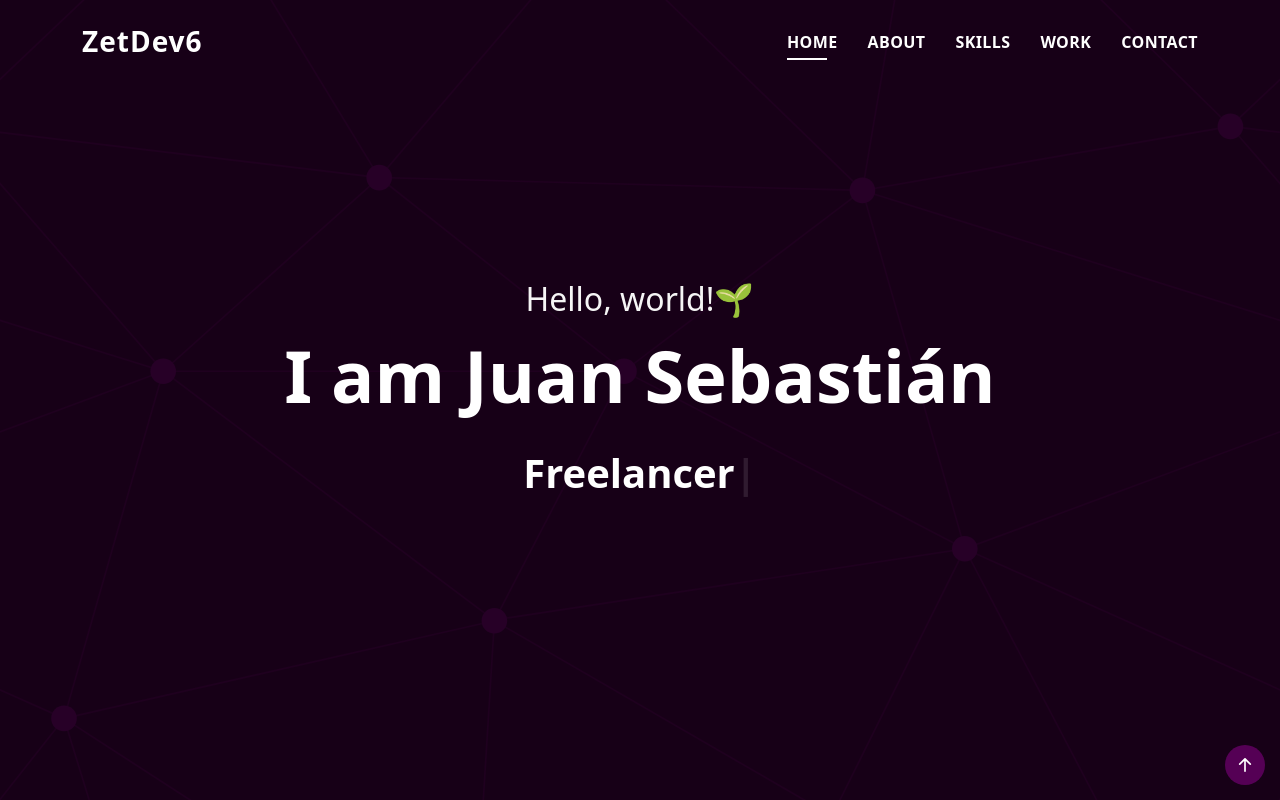
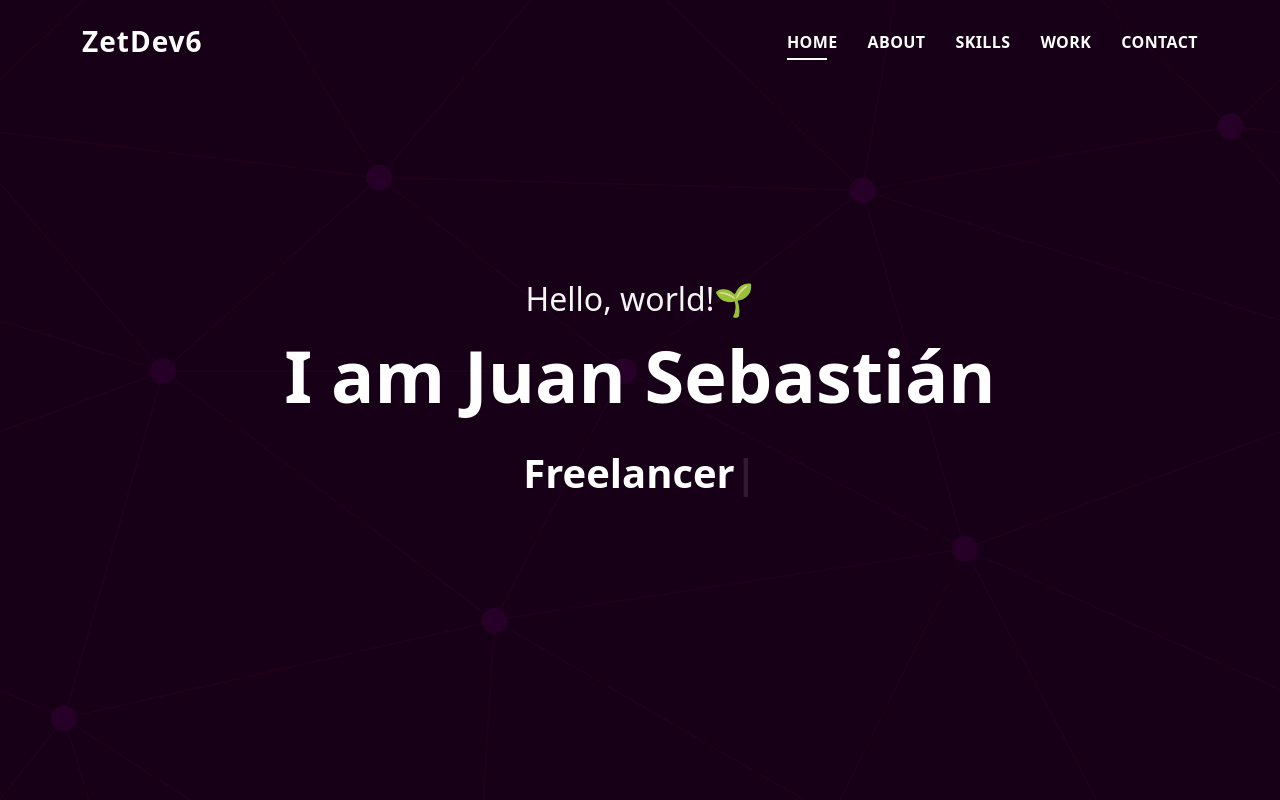
Before and after one commit to Zetian612/Portfolio, a React (Create React App) app: page / in a window 1280 px wide. Shown: the top 800 px of the page. Built offline with nearby package versions, Linux system fonts and the light colour scheme; no server answers.

Commit message:
Fix error with the go up button

```diff
--- a/src/components/Footer.js
+++ b/src/components/Footer.js
@@ -3,41 +3,28 @@ import '../styles/Footer.css';
 
 export const Footer = () => {
   const [preloader, setPreloader] = useState(true);
-  const [backtotop, setBacktotop] = useState(false);
+  const [isVisible, setIsVisible] = useState(false);
 
   useEffect(() => {
     setPreloader(false);
-    setBacktotop(true);
-  }, []);
+   window.addEventListener('scroll', toggleVisibility);
 
-   /**
-   * Preloader
-   */
-  // const preloaderDelay = data => {
-  //   console.log("preloader");
-  //   if (preloader) {
-  //     window.addEventListener('load', () => {
-  //       setPreloader(false);
-  //     }
-  //     );
-  //   }
-  // }
+    return () => {
+      window.removeEventListener('scroll', toggleVisibility);
+    }
+
+  }
+  , []);
 
    /**
    * Back to top button
    */
-  const toggleBacktotop = () => {
-    if (!backtotop) {
-      const toggleBacktotop = () => {
-        if (window.scrollY > 100) {
-          setBacktotop(true);
-        } else {
-          setBacktotop(false);
-        }
-      }
-      window.addEventListener('load', toggleBacktotop)
-      window.addEventListener('scroll', toggleBacktotop)
-
+  const toggleVisibility = () => {
+    if (window.scrollY > 100) {
+      setIsVisible(true);
+    }
+    else {
+      setIsVisible(false);
     }
   }
 
@@ -63,7 +50,7 @@ export const Footer = () => {
         preloader ? <div id="preloader"></div> : ''
       }
       {/* eslint-disable-next-line  */}
-     <a href="#" className={`back-to-top d-flex align-items-center justify-content-center ${ backtotop ? 'active' : '' }`}><i className="bi bi-arrow-up-short" /></a>
+     <a href="#" className={`back-to-top d-flex align-items-center justify-content-center ${ isVisible ? 'active' : '' }`}><i className="bi bi-arrow-up-short" /></a>
 
     </>
   );
```
